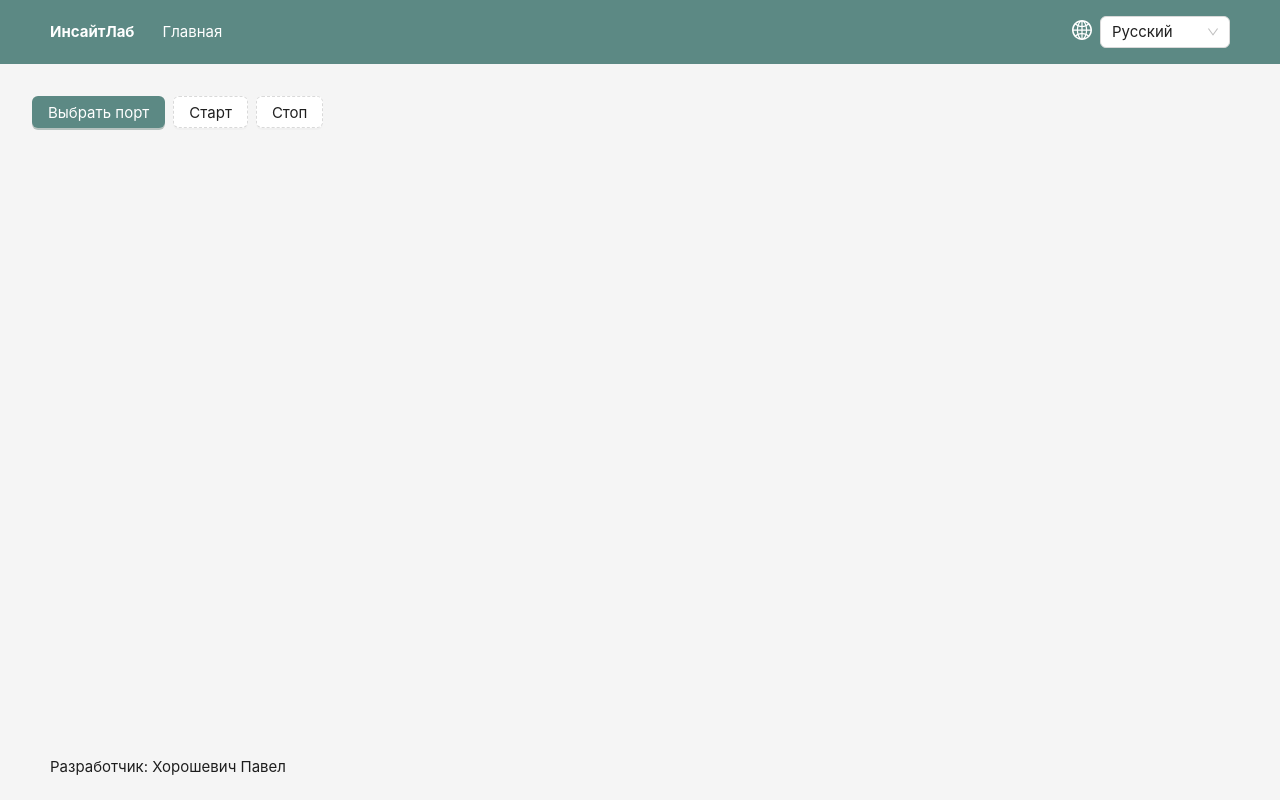
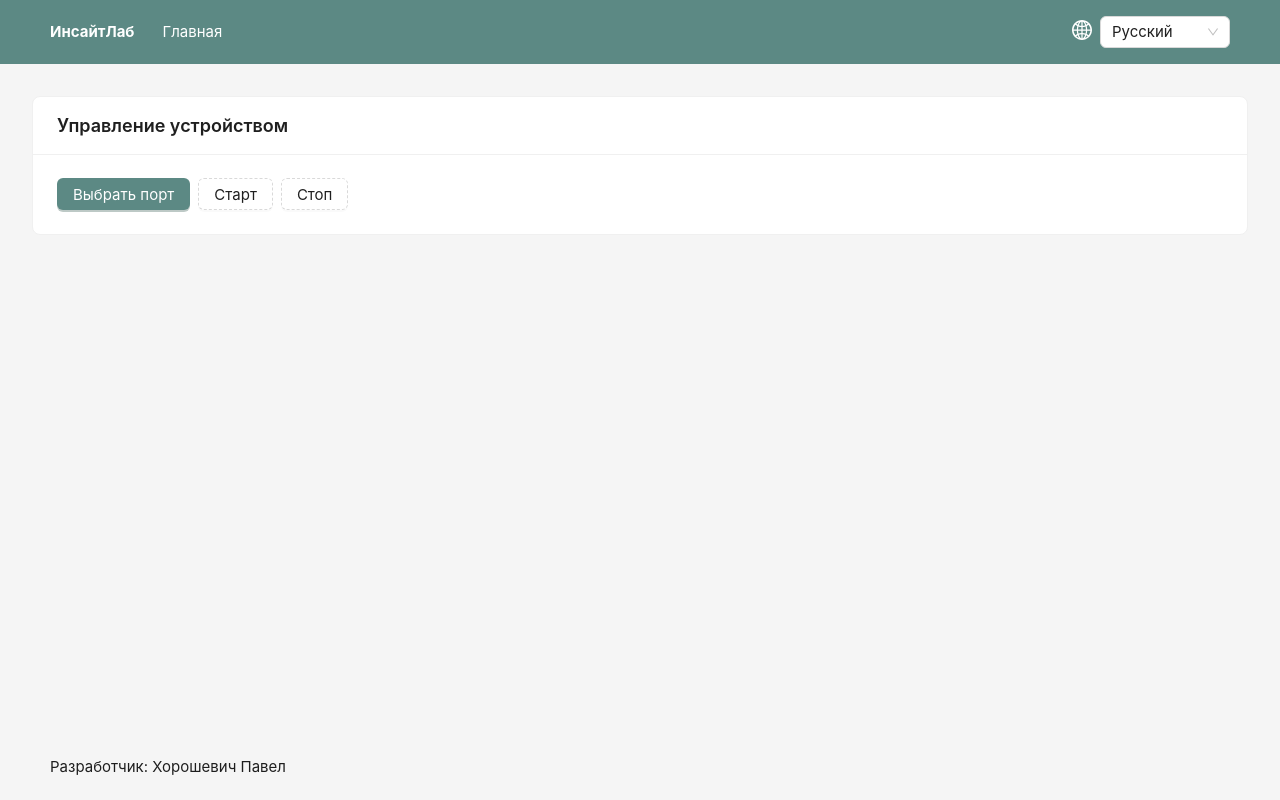
Before and after one commit to InsightLabTools/InsightFrontend, a React (Create React App) app: page / in a window 1280 px wide. Built offline with nearby package versions, Linux system fonts and the light colour scheme.

Commit message:
ref: кнопки управления

```diff
--- a/src/components/ui/SerialControlButtons.tsx
+++ b/src/components/ui/SerialControlButtons.tsx
@@ -1,5 +1,5 @@
 import React from "react";
-import { Button, Space } from "antd";
+import { Button, Card, Space } from "antd";
 
 interface SerialControlButtonsProps {
   onSelectPort: () => void;
@@ -13,6 +13,7 @@ const SerialControlButtons = ({
   onStop,
 }: SerialControlButtonsProps) => {
   return (
+    <Card title={"Управление устройством"}>
       <Space wrap>
         <Button onClick={onSelectPort} type="primary">
           Выбрать порт
@@ -24,6 +25,7 @@ const SerialControlButtons = ({
           Стоп
         </Button>
       </Space>
+    </Card>
   );
 };
 
```
Lines whose indentation alone changed are shown as unchanged.
